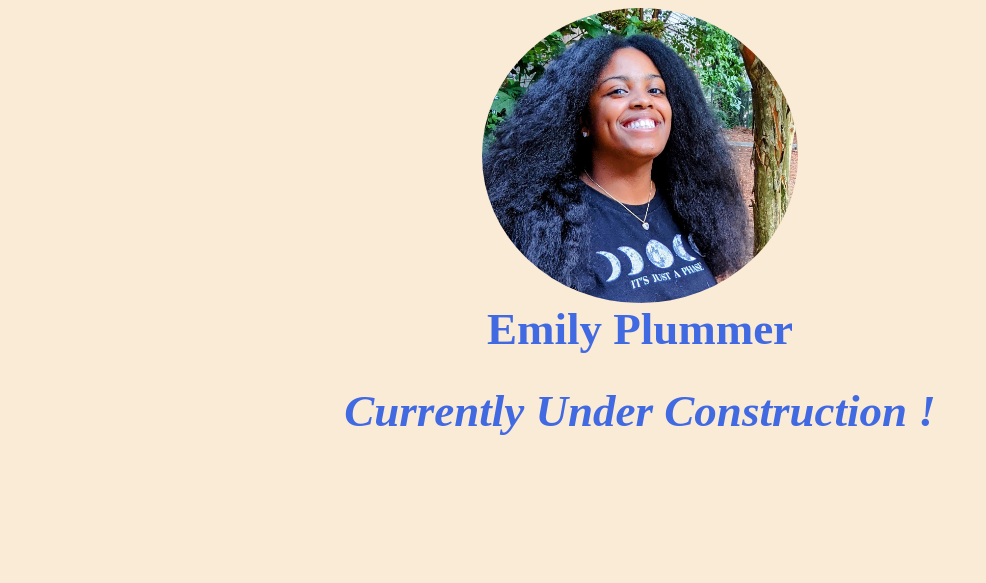
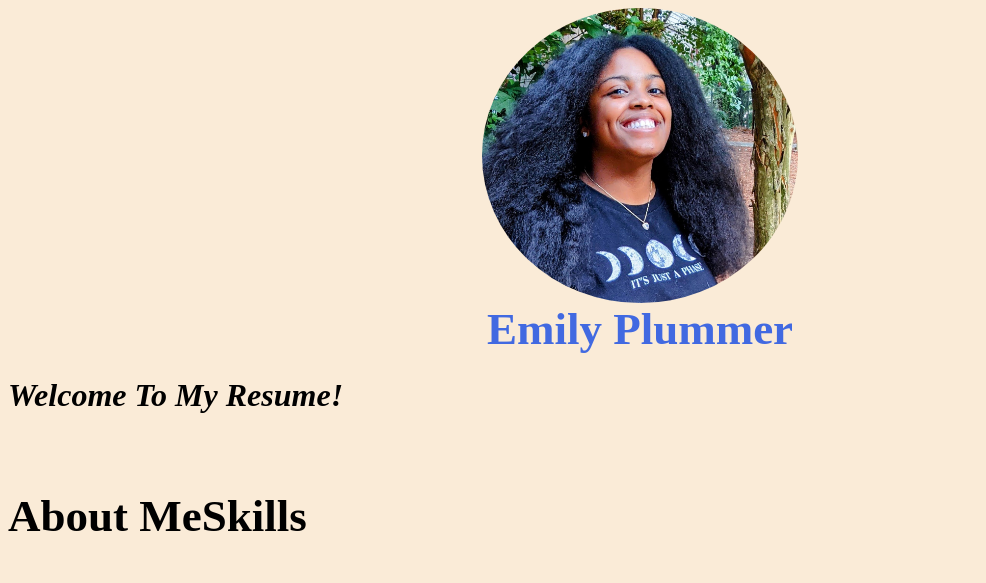
Before and after one commit to Emilyannp3/Resume2023, a plain HTML site: page index.html in a window 1280 px wide. Shown: the whole page, without its empty margins (0-986 px from the left). Drawn offline with Linux system fonts and the light colour scheme.

Commit message:
added more Css and html

```diff
--- a/index.html
+++ b/index.html
@@ -15,6 +15,13 @@
     <div class = "imgcap">
         <img-caption>Emily Plummer</img-caption>
     </div>
-    <h1><i>Currently Under Construction !</i></h1>
+    <h1><i>Welcome To My Resume!</i></h1>
+    <br>
+
+    <div class = "Bio-Section">
+
+    <h2 id="left-bio">About Me</h3>
+    <h2 id="right-bio">Skills</h2>
+    </div>
 </body>
 </html>
--- a/resume.css
+++ b/resume.css
@@ -2,7 +2,7 @@ html{
 background-color: antiquewhite;
 
 }
-.imgcap, h1 {
+.imgcap {
     color : royalblue ;
     text-align: center;
     font-weight: bold;
@@ -22,3 +22,8 @@ img {
     margin-left: auto;
     margin-right: auto;
 }
+.Bio-Section{
+    display:flex;
+    font-size: 30px;
+    text-align: center;
+}
```
